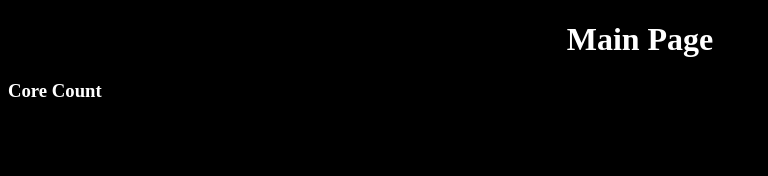
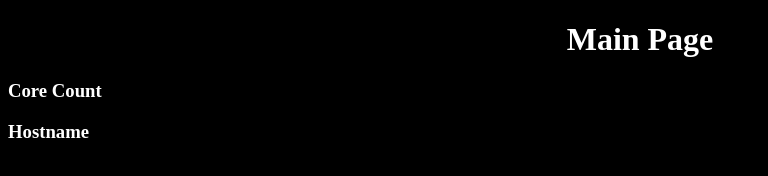
Before and after one commit to PhilipWright96/SystemReporter, a website with bundled scripts: page index.html in a window 1280 px wide. Shown: the whole page, without its empty margins (0-768 px from the left). Built offline with nearby package versions, Linux system fonts and the light colour scheme.

Commit message:
Add tag for hostname in html

```diff
--- a/index.html
+++ b/index.html
@@ -10,6 +10,7 @@
   <body>
     <h1 class="center">Main Page</h1>
     <h3 id="cores">Core Count</h3>
+    <h3 id="hostname">Hostname</h3>
     <script src="dist/renderer/main.js" defer></script>
   </body>
 </html>
```
